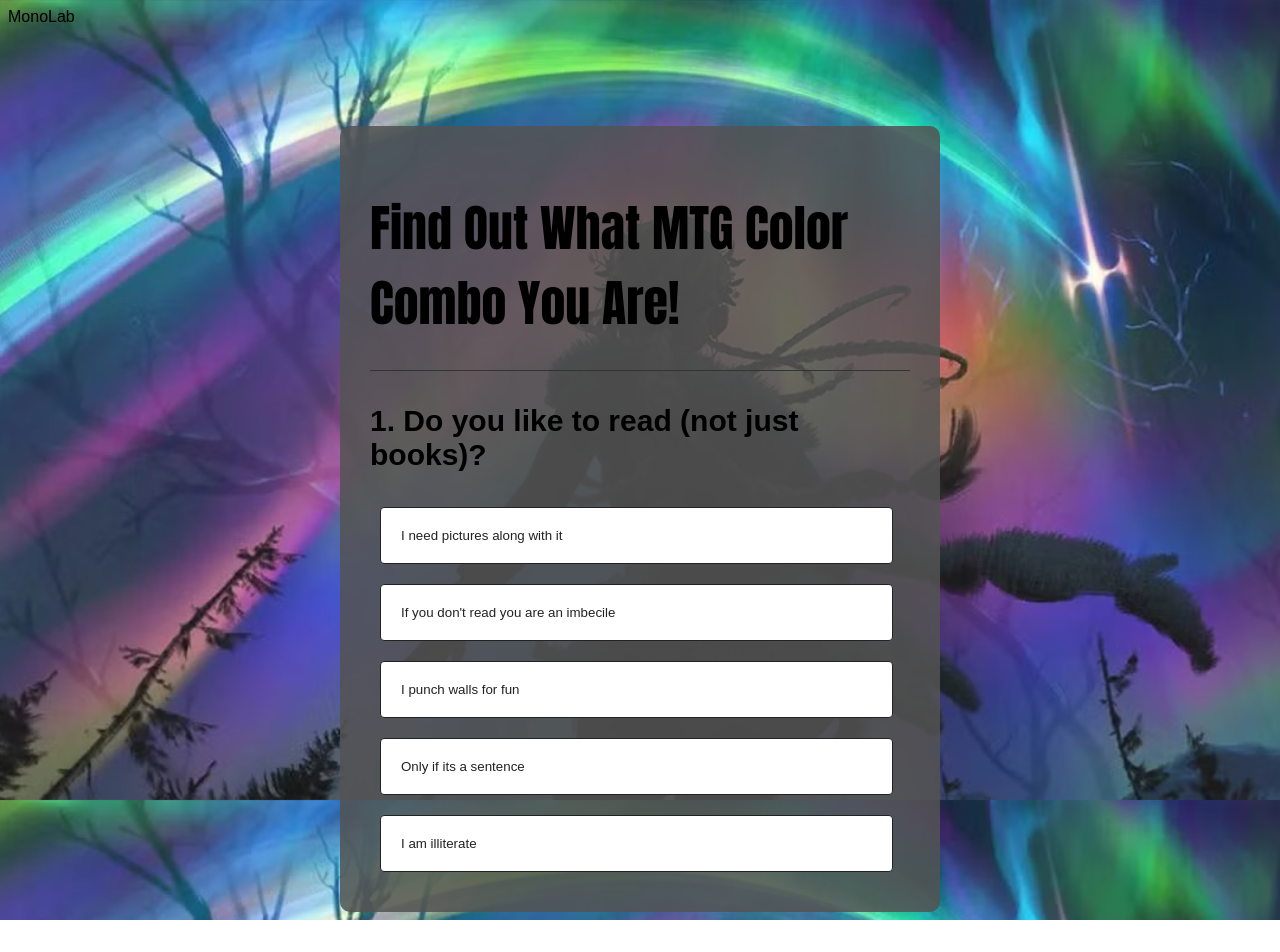
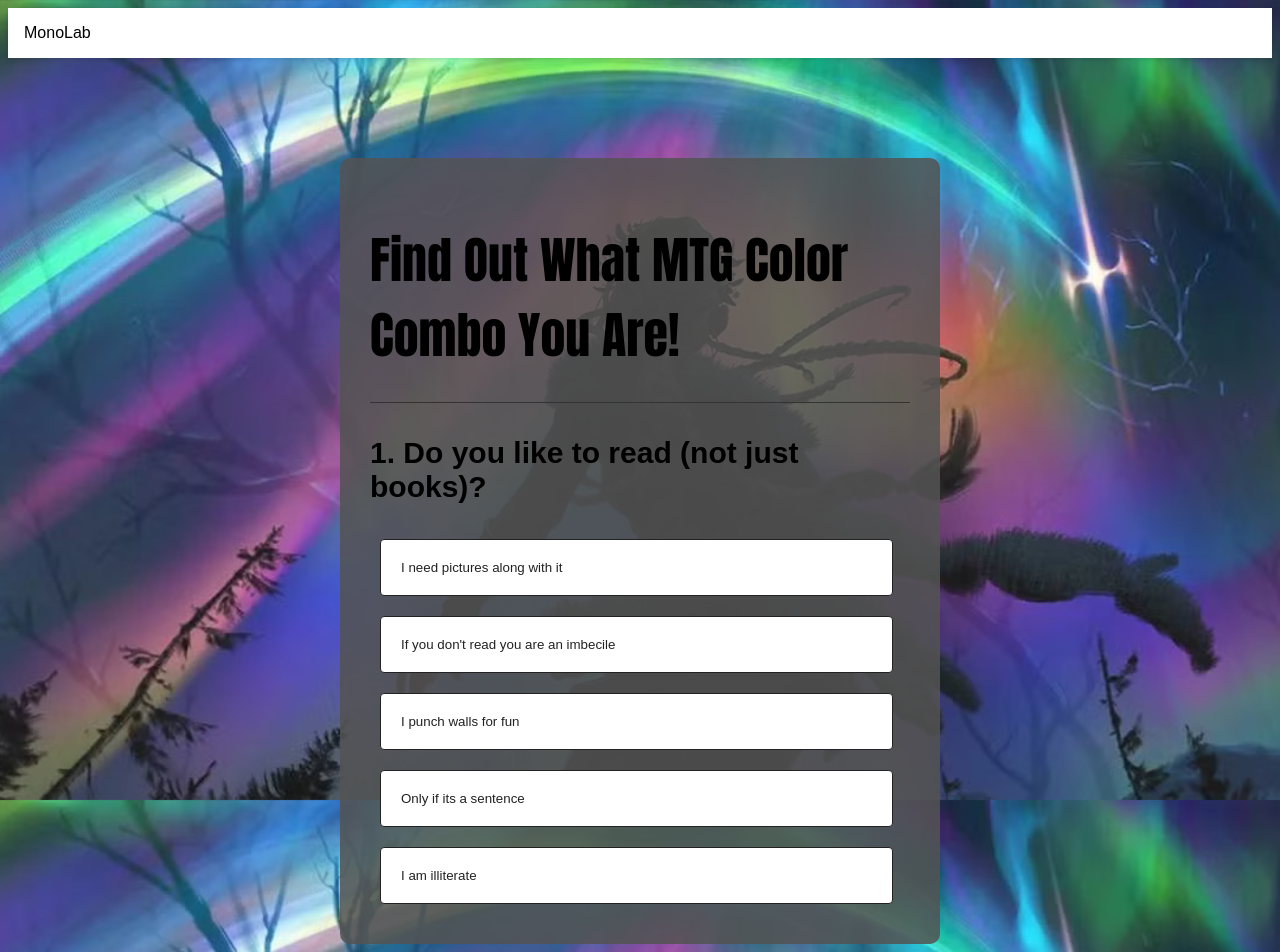
Before and after one commit to cheddahjames/MagicWebsiteStuff, a plain HTML site: page index.html in a window 1280 px wide. Before the commit the page ends 920 px from the top, so only its background shows below. Drawn offline with Linux system fonts and the light colour scheme.

Commit message:
header 3

```diff
--- a/style.css
+++ b/style.css
@@ -62,3 +62,9 @@ body{
     cursor: pointer;
     display: none;
 }
+.my-header {
+    background-color: white;
+    color: black;
+    padding: 1rem;
+    box-shadow: 0 2px 4px rgba(0, 0, 0, 0.1);
+}
```
